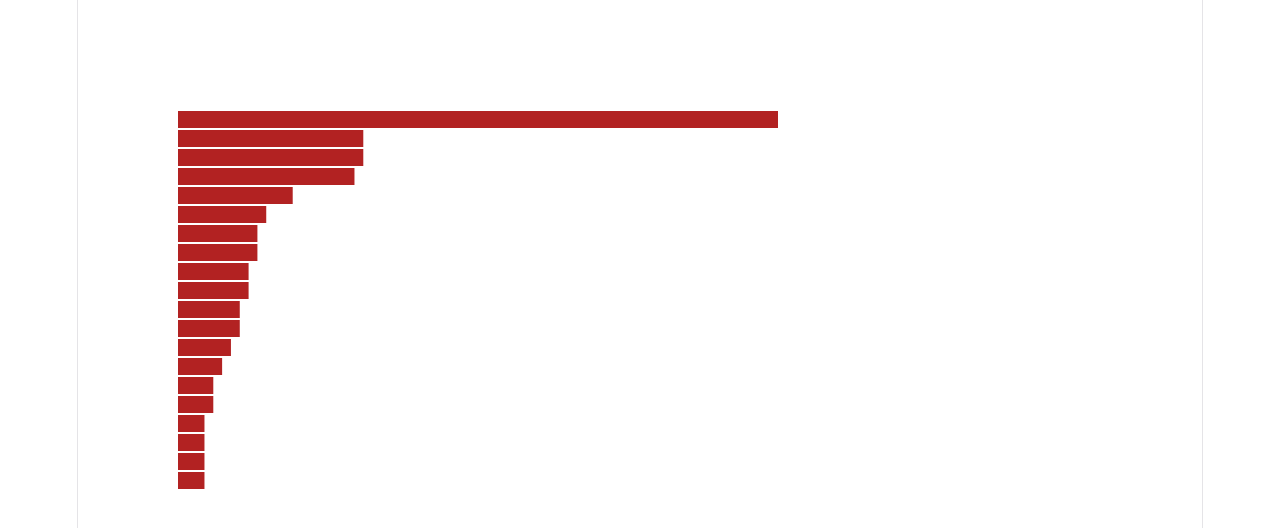
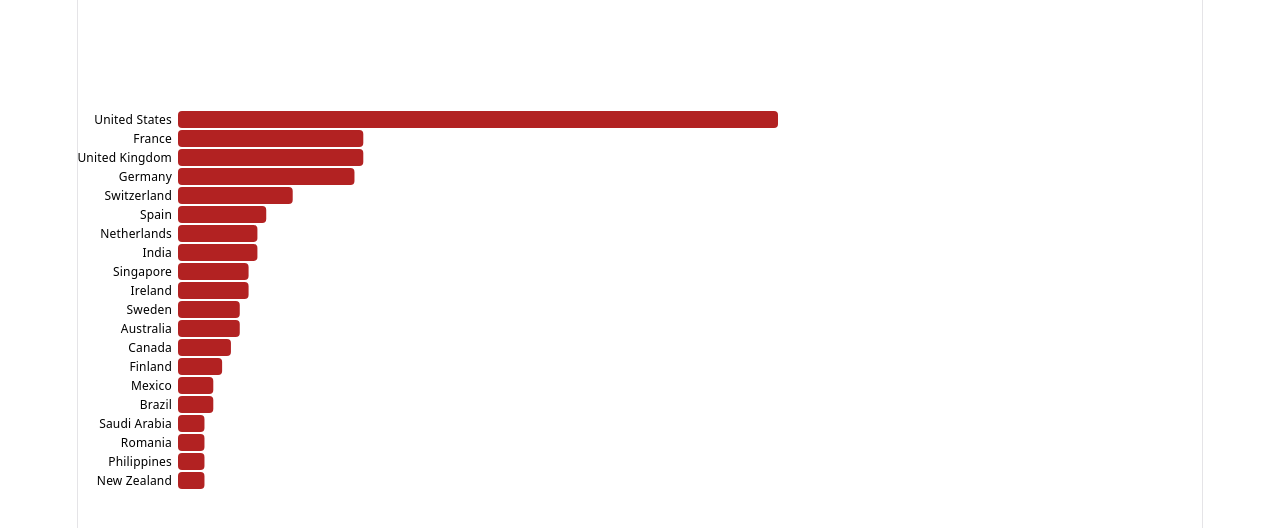
Before and after one commit to mic-wypych/d3_charts, a React (Vite) app: page / in a window 1280 px wide. Shown: the top 528 px of the page. Built offline with nearby package versions, Linux system fonts and the light colour scheme.

Commit message:
add texts

```diff
--- a/src/Barplot.jsx
+++ b/src/Barplot.jsx
@@ -25,14 +25,25 @@ export const Barplot = ({ data }) => {
     return (
         <svg width={width} height={height}>
             {data.map(d => (
+                <g key={d.country}>
                     <rect
-                    key={d.country}
                         x={marginLeft}
                         y={y(d.country)}
                         width={x(d.students) - marginLeft}
                         height={y.bandwidth()}
                         fill={barColor}
+                        rx={4}
                     />
+                    <text
+                        x={marginLeft - 6}
+                        y={y(d.country) + y.bandwidth() / 2}
+                        dy="0.35em"
+                        textAnchor="end"
+                        fontSize={12}
+                    >
+                        {d.country}
+                    </text>
+                </g>
             ))}
         </svg>
     );
```
Lines whose indentation alone changed are shown as unchanged.
